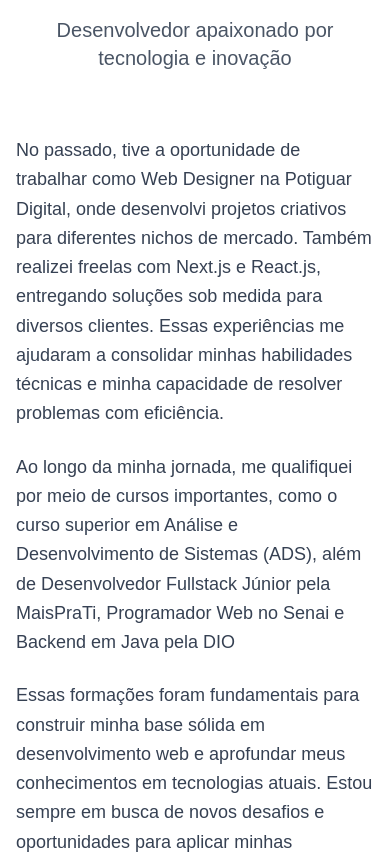
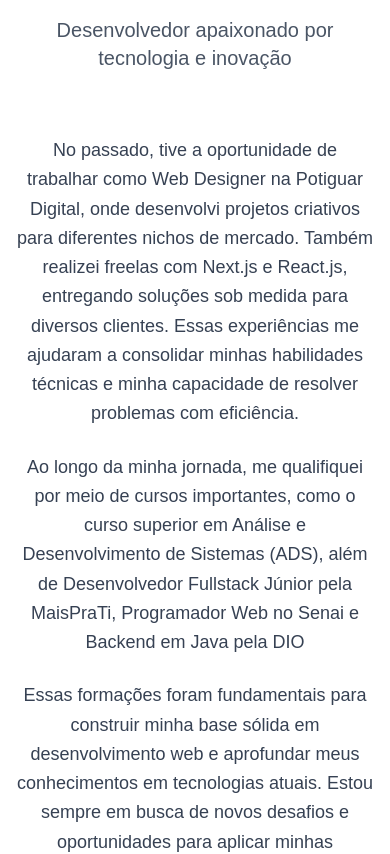
Before and after one commit to IsraelDev560/israel.dev, a Next.js app: page / in a window 390 px wide. Shown: the part 960-1814 px from the top of the page. Built offline with nearby package versions, Linux system fonts and the light colour scheme.

Commit message:
style: update text alignment in About component container

```diff
--- a/components/About.tsx
+++ b/components/About.tsx
@@ -42,7 +42,7 @@ export const About = () => {
         </div>
 
         <div className="grid overflow-auto scrollbar-hide lg:grid-cols-2 gap-12 items-center">
-          <div className="lg:max-h-[50vh] space-y-6">
+          <div className="lg:max-h-[50vh] text-center lg:text-left space-y-6">
             <p className="text-lg text-gray-700 dark:text-gray-300 leading-relaxed">
               {t('about.p1')}
             </p>
```
